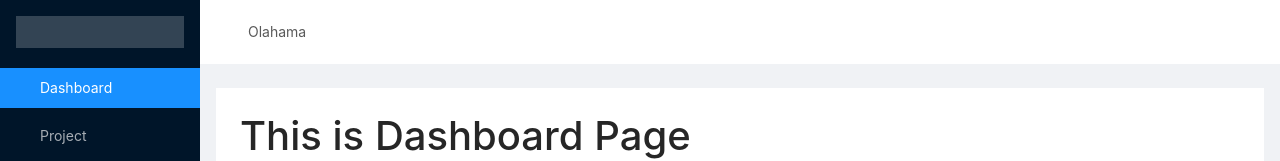
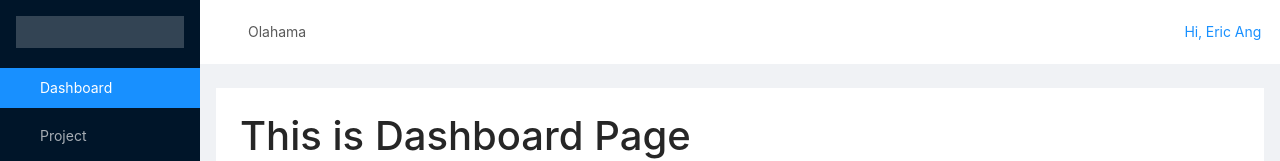
Before and after one commit to AngEric/vue-template, a Vue app: page /dashboard/index in a window 1280 px wide. Shown: the top 161 px of the page. Built offline with nearby package versions, Linux system fonts and the light colour scheme.

Commit message:
Add Header Dropdown Menu

```diff
--- /dev/null
+++ b/src/components/Header.vue
@@ -0,0 +1,74 @@
+<template>
+  <a-layout-header style="background: #fff; padding: 0">
+    <a-icon
+      class="trigger"
+      :type="isCollapsed ? 'menu-unfold' : 'menu-fold'"
+      @click="triggerCollapse()"/>
+    <span>Olahama</span>
+    <div id="right-header">
+      <a-dropdown>
+        <a class="ant-dropdown-link" @click="e => e.preventDefault()">
+          Hi, Eric Ang <a-icon type="down" />
+        </a>
+        <a-menu slot="overlay">
+          <a-menu-item
+            v-for="(item, idx) in menuList"
+            :key="idx"
+            :index="item.path"
+            @click="goToPage(item.name)">
+            <a-icon :type="item.icon" />
+            <span>{{ item.title }}</span>
+          </a-menu-item>
+        </a-menu>
+      </a-dropdown>
+    </div>
+  </a-layout-header>
+</template>
+
+<script>
+export default {
+  name: 'Header',
+  props: ['isCollapsed'],
+  data() {
+    const menuList = [
+      {
+        path: 'setting',
+        name: 'setting',
+        icon: 'setting',
+        title: 'Setting'
+      },
+      {
+        path: 'login',
+        name: 'login',
+        icon: 'logout',
+        title: 'Logout'
+      },
+    ];
+    return {
+      menuList,
+    };
+  },
+  methods: {
+    triggerCollapse(){
+      this.$emit('onCollapsed');
+    },
+    goToPage(pageName) {
+      if(this.$route.path !== `/dashboard/${pageName}`) {
+        if (pageName === 'login') {
+          // Clear all storage before logout
+          this.$router.push({ path: `/${pageName}`});
+        } else {
+          this.$router.push({name: pageName});
+        }
+      }
+    },
+  },
+}
+</script>
+
+<style lang="scss">
+#right-header {
+  float: right !important;
+  margin-right: 15px;
+}
+</style>
--- a/src/main.js
+++ b/src/main.js
@@ -3,7 +3,7 @@ import App from './App.vue';
 import router from './router';
 import store from './store';
 import { BootstrapVue } from 'bootstrap-vue';
-import {Form, Input, Button, Icon, Layout, Menu} from 'ant-design-vue';
+import {Form, Input, Button, Icon, Layout, Menu, Dropdown, Avatar} from 'ant-design-vue';
 import 'bootstrap/dist/css/bootstrap.css';
 import 'bootstrap-vue/dist/bootstrap-vue.css';
 import 'ant-design-vue/dist/antd.css';
@@ -19,6 +19,8 @@ Vue.use(Button);
 Vue.use(Icon);
 Vue.use(Layout);
 Vue.use(Menu);
+Vue.use(Dropdown);
+Vue.use(Avatar);
 
 new Vue({
   router,
--- a/src/router/index.js
+++ b/src/router/index.js
@@ -7,6 +7,7 @@ import DashboardPage from '../views/PageDashboard.vue';
 import GameListPage from '../views/PageGameList.vue';
 import UserListPage from '../views/PageUserList.vue';
 import BroadcastPage from '../views/PageBroadcast.vue';
+import SettingPage from '../views/PageSetting.vue';
 
 Vue.use(VueRouter);
 
@@ -47,6 +48,11 @@ const routes = [
         name: 'broadcast',
         component: BroadcastPage,
       },
+      {
+        path: 'setting',
+        name: 'setting',
+        component: SettingPage,
+      },
     ],
   }
 ];
--- a/src/views/PageHome.vue
+++ b/src/views/PageHome.vue
@@ -5,14 +5,9 @@
       v-bind:isCollapsed="isCollapsed"
       @onCollapsed="onCollapsed"></MySideBar>
     <a-layout>
-      <a-layout-header style="background: #fff; padding: 0">
-        <a-icon
-          class="trigger"
-          :type="isCollapsed ? 'menu-unfold' : 'menu-fold'"
-          @click="() => (isCollapsed = !isCollapsed)"
-        />
-        <span>Olahama</span>
-      </a-layout-header>
+      <MyHeader
+        v-bind:isCollapsed="isCollapsed"
+        @onCollapsed="onCollapsed"></MyHeader>
       <a-layout-content :style="{ margin: '24px 16px', padding: '24px', background: '#fff', minHeight: '280px' }">
         <router-view />
       </a-layout-content>
@@ -22,10 +17,13 @@
 
 <script>
 import SideBar from '../components/Sidebar';
+import Header from '../components/Header';
+
 export default {
   name: 'DashboardPage',
   components: {
     MySideBar: SideBar,
+    MyHeader: Header,
   },
   data() {
     return {
@@ -44,7 +42,7 @@ export default {
   },
   methods: {
     onCollapsed() {
-      this.isCollapsed = true;
+      this.isCollapsed = !this.isCollapsed;
     }
   }
 }
--- /dev/null
+++ b/src/views/PageSetting.vue
@@ -0,0 +1,15 @@
+<template>
+  <h1>
+    This is Setting Page
+  </h1>
+</template>
+
+<script>
+export default {
+
+}
+</script>
+
+<style>
+
+</style>
```
